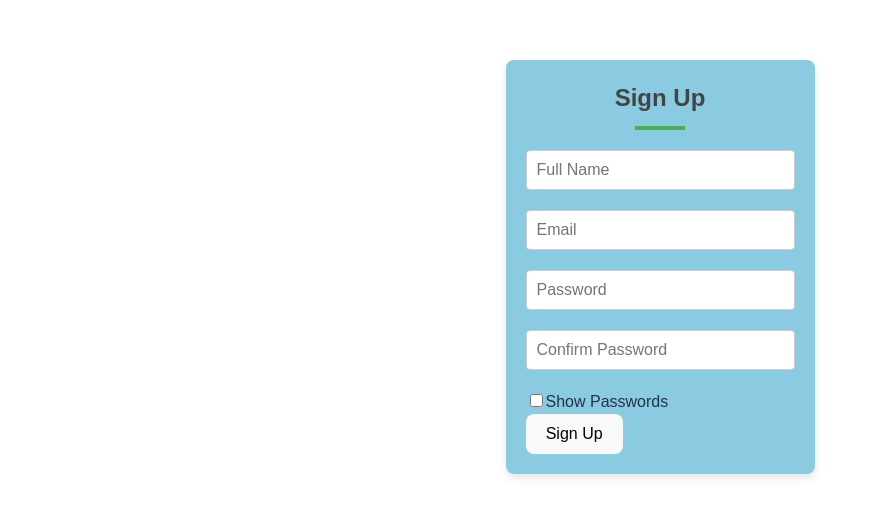
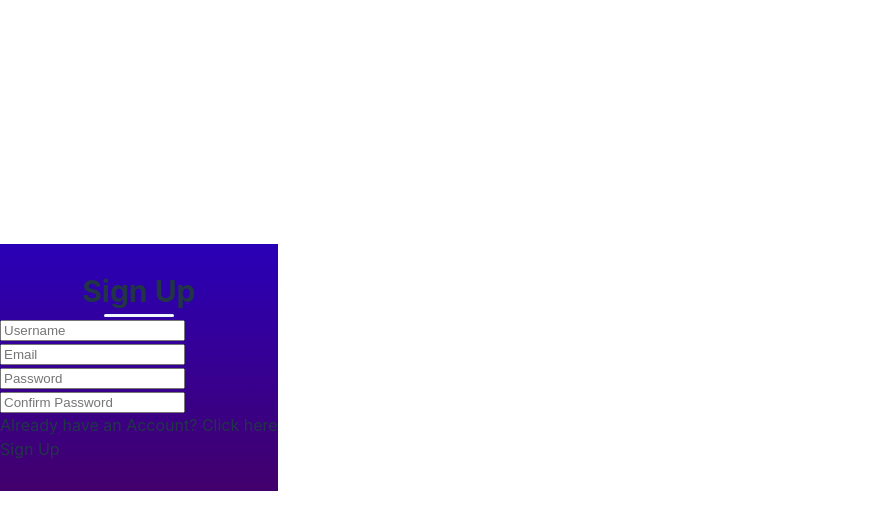
Before and after one commit to ZuuSaitoh/SWP391_Team3, a React (Vite) app in the folder website/koi-pond-building/: page / in a window 1280 px wide. Shown: the part 133-662 px from the top of the page, without its empty margins (0-878 px from the left). Built offline with nearby package versions, Linux system fonts and the light colour scheme.

Commit message:
background

```diff
--- a/website/koi-pond-building/src/index.css
+++ b/website/koi-pond-building/src/index.css
@@ -5,7 +5,7 @@
 
   color-scheme: light dark;
   color: rgba(255, 255, 255, 0.87);
-  background-color:black;
+  background-color: linear-gradient(#2A00B7,#42006C);
 
   font-synthesis: none;
   text-rendering: optimizeLegibility;
@@ -42,7 +42,7 @@ button {
   font-size: 1em;
   font-weight: 500;
   font-family: inherit;
-  background-color: #1a1a1a;
+  background-color: #ffffff;
   cursor: pointer;
   transition: border-color 0.25s;
 }
--- a/website/koi-pond-building/src/page/register/register.css
+++ b/website/koi-pond-building/src/page/register/register.css
@@ -1,104 +1,32 @@
-
-body, html {
-    height: 100%;
-    margin: 0;
+.container{
   display: flex;
-    justify-content: center;
-    align-items: center;
-    font-family: Arial, sans-serif;
+  flex-direction: column;
+  margin: auto;
+  margin-top: 200px;
+  background: linear-gradient(#2A00B7,#42006C);
+  padding-bottom: 30px;
+  width: auto;
 }
 
-
-  .container {
-    max-width: 400px;
+.header{
+  display: flex;
+  flex-direction: column;
+  align-items: center;
+  gap: 25px;
   width: 100%;
-    margin: 0 auto;
-    padding: 20px;
-    background-color: #8bcbe2;
-    border-radius: 8px;
-    box-shadow: 0 4px 8px rgba(0, 0, 0, 0.1);
+  margin-top: 25px;
 }
 
-
-  .header .text {
-    font-size: 24px;
-    font-weight: bold;
-    text-align: center;
-    color: #444;
-  }
-
-  .header .underline {
-    width: 50px;
-    height: 4px;
-    background-color: #4CAF50;
-    margin: 10px auto;
-  }
-
-
-  .inputs {
-    margin-top: 20px;
-  }
-
-  .input {
-    margin-bottom: 20px;
-  }
-
-  .input input {
-    width: 100%;
-    padding: 10px;
-    font-size: 16px;
-    border-radius: 4px;
-    border: 1px solid #ccc;
-    box-sizing: border-box;
-  }
-
-
-  .button-group {
-    display: flex;
-    justify-content: space-between;
-    margin-top: 20px;
+.text{
+  font-size: 30px;
+  font-weight: 700;
+  margin-bottom: -25px;
 
 }
 
-
-  .toggle-password-btn {
-    padding: 10px 20px;
-    background-color: #6e8efb;
-    background-image: linear-gradient(135deg, #6e8efb, #a777e3);
-    color: white;
-    font-size: 14px;
-    font-weight: bold;
-    border: none;
-    border-radius: 25px;
-    cursor: pointer;
-    transition: all 0.3s ease;
-    box-shadow: 0 4px 14px rgba(110, 142, 251, 0.4);
+.underline{
+  width: 70px;
+  height: 3px;
+  border-radius: 10px;
+  background-color: aliceblue;
 }
-
-  .toggle-password-btn:hover {
-    background-image: linear-gradient(135deg, #a777e3, #6e8efb);
-    transform: translateY(-3px);
-  }
-
-
-  .submit-btn {
-    padding: 10px 20px;
-    background-color: #4CAF50;
-    color: white;
-    font-size: 14px;
-    font-weight: bold;
-    border: none;
-    border-radius: 25px;
-    cursor: pointer;
-    transition: all 0.3s ease;
-    box-shadow: 0 4px 14px rgba(76, 175, 80, 0.4);
-  }
-
-  .submit-btn:hover {
-    background-color: #45a049;
-    transform: translateY(-3px);
-  }
-
-  button:focus {
-    outline: none;
-  }
--- a/website/koi-pond-building/src/page/register/register.jsx
+++ b/website/koi-pond-building/src/page/register/register.jsx
@@ -2,60 +2,33 @@ import React, { useState } from 'react';
 import './register.css';
 
 const Register = () => {
-  const [showPasswords, setShowPasswords] = useState(false);
-
-  // Toggle the visibility of both password fields based on checkbox state
-  const togglePasswordVisibility = (e) => {
-    setShowPasswords(e.target.checked);
-  };
-
-  return (
+  return(
     <div className='container'>
-      <div className="header">
-        <div className="text">Sign Up</div>
-        <div className="underline"></div>
+      <div className='header'>
+        <div className='text'>Sign Up</div>
+        <div className='underline'></div>
       </div>
-
-      <div className="inputs">
-        <div className="input">
-          <input type="text" placeholder="Full Name" name="name" required />
+      <div className='inputs'>
+        <div className='input'>
+          <input type ='text' placeholder='Username'/>
         </div>
-
-        <div className="input">
-          <input type="email" placeholder="Email" name="email" required />
+        <div className='input'>
+          <input type ='email' placeholder='Email'/>
         </div>
-
-        <div className="input">
-          <input
-            type={showPasswords ? 'text' : 'password'}
-            placeholder="Password"
-            name="password"
-            required
-          />
+        <div className='input'>
+          <input type ='password' placeholder='Password'/>
         </div>
-
-        <div className="input">
-          <input
-            type={showPasswords ? 'text' : 'password'}
-            placeholder="Confirm Password"
-            name="confirmPassword"
-            required
-          />
+        <div className='input'>
+          <input type ='password' placeholder='Confirm Password'/>
         </div>
       </div>
-
-      <div className="show-password">
-        <input
-          type="checkbox"
-          id="showPasswords"
-          onChange={togglePasswordVisibility}
-        />
-        <label htmlFor="showPasswords">Show Passwords</label>
+      <div className="already-haveAccount">Already have an Account? <span>Click here</span></div>
+      <div className="submit-container">
+        <div className="submit">Sign Up</div>
       </div>
-
-      <button type="submit">Sign Up</button>
     </div>
   );
+
 };
 
 export default Register;
```
Lines whose indentation alone changed are shown as unchanged.
